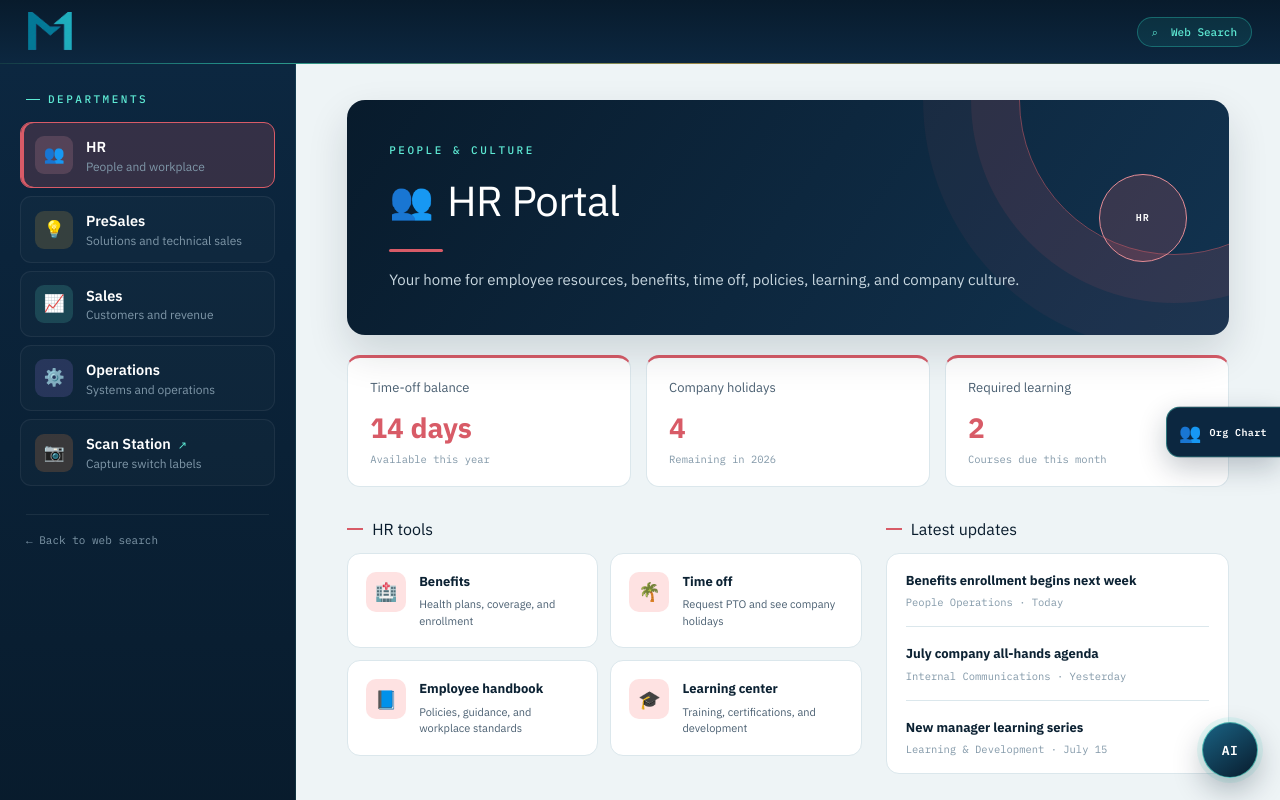
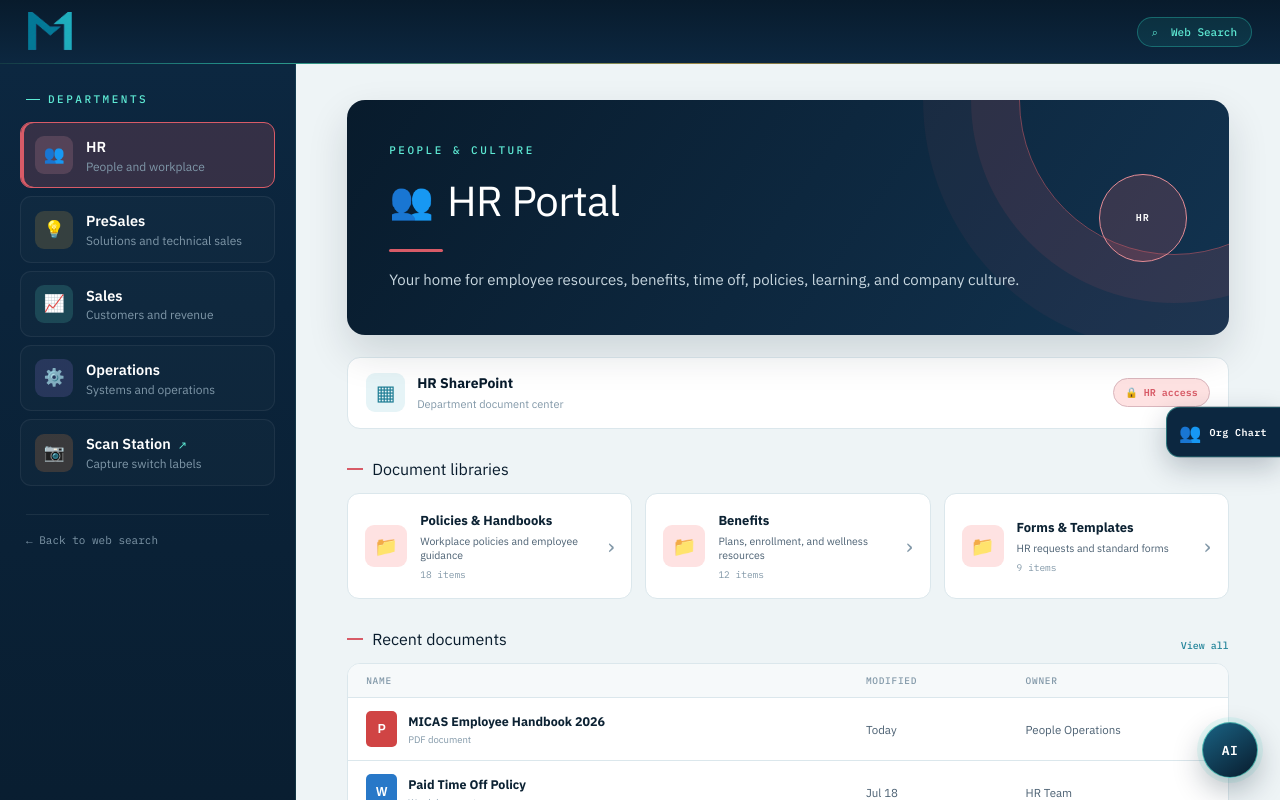
Before and after one commit to vihpol/internal-website, a Next.js app in the folder frontend/: page /hr in a window 1280 px wide. Shown: the top 800 px of the page. Built offline with nearby package versions, Linux system fonts and the light colour scheme.

Commit message:
Add mock SharePoint department libraries

```diff
--- a/frontend/src/app/components/DepartmentPortal.tsx
+++ b/frontend/src/app/components/DepartmentPortal.tsx
@@ -12,6 +12,8 @@ export type PortalData = {
   highlights: { label: string; value: string; note: string }[];
   tools: { icon: string; title: string; description: string }[];
   updates: { title: string; meta: string }[];
+  libraries: { icon: string; title: string; description: string; items: number }[];
+  documents: { type: "Word" | "Excel" | "PowerPoint" | "PDF"; title: string; modified: string; owner: string }[];
 };
 
 const navigation = [
@@ -60,36 +62,37 @@ export default function DepartmentPortal({ data }: { data: PortalData }) {
             <span className="department-page-badge">{data.name}</span>
           </header>
 
-          <section className="department-highlights" aria-label={`${data.name} highlights`}>
-            {data.highlights.map((item) => (
-              <article key={item.label}>
-                <p>{item.label}</p><strong>{item.value}</strong><small>{item.note}</small>
-              </article>
-            ))}
+          <section className="sharepoint-toolbar" aria-label="Document library controls">
+            <div><span className="sharepoint-grid-mark" aria-hidden="true">▦</span><div><strong>{data.name} SharePoint</strong><small>Department document center</small></div></div>
+            <span className="sharepoint-access">🔒 {data.name} access</span>
           </section>
 
-          <div className="department-grid">
-            <section>
-              <div className="department-section-heading"><span /> <h2>{data.name} tools</h2></div>
-              <div className="department-tools">
-                {data.tools.map((tool) => (
-                  <button key={tool.title} type="button">
-                    <span aria-hidden="true">{tool.icon}</span>
-                    <span><strong>{tool.title}</strong><small>{tool.description}</small></span>
+          <section className="sharepoint-libraries" aria-label={`${data.name} document libraries`}>
+            <div className="department-section-heading"><span /> <h2>Document libraries</h2></div>
+            <div className="sharepoint-library-grid">
+              {data.libraries.map((library) => (
+                <button type="button" key={library.title}>
+                  <span className="sharepoint-folder" aria-hidden="true">{library.icon}</span>
+                  <span><strong>{library.title}</strong><small>{library.description}</small><em>{library.items} items</em></span>
+                  <b aria-hidden="true">›</b>
                 </button>
               ))}
             </div>
           </section>
 
-            <section>
-              <div className="department-section-heading"><span /> <h2>Latest updates</h2></div>
-              <div className="department-updates">
-                {data.updates.map((update) => (
-                  <article key={update.title}><strong>{update.title}</strong><small>{update.meta}</small></article>
+          <section className="sharepoint-recent" aria-label="Recent documents">
+            <div className="sharepoint-list-heading"><div className="department-section-heading"><span /> <h2>Recent documents</h2></div><button type="button">View all</button></div>
+            <div className="sharepoint-table" role="table" aria-label={`${data.name} recent documents`}>
+              <div className="sharepoint-row sharepoint-row-head" role="row"><span>Name</span><span>Modified</span><span>Owner</span></div>
+              {data.documents.map((document) => (
+                <button className="sharepoint-row" type="button" role="row" key={document.title}>
+                  <span className="sharepoint-file"><i className={`file-${document.type.toLowerCase()}`}>{document.type.charAt(0)}</i><span><strong>{document.title}</strong><small>{document.type} document</small></span></span>
+                  <span>{document.modified}</span><span>{document.owner}</span>
+                </button>
               ))}
             </div>
+            <p className="sharepoint-notice">🔐 Mock content only. A future Microsoft 365 connection will use each employee&apos;s existing SharePoint permissions.</p>
           </section>
-          </div>
         </section>
       </div>
       <OrgChartPopup />
--- a/frontend/src/app/globals.css
+++ b/frontend/src/app/globals.css
@@ -216,6 +216,44 @@ input.gsc-input { min-height: 54px !important; padding: 0 20px !important; backg
 .department-updates strong { font-size: 13px; }
 .department-updates small { margin-top: 5px; color: var(--soft); font: 400 10.5px "IBM Plex Mono", monospace; }
 
+.sharepoint-toolbar { display: flex; align-items: center; justify-content: space-between; gap: 20px; margin-top: 22px; padding: 15px 18px; border: 1px solid var(--line); border-radius: 13px; background: white; }
+.sharepoint-toolbar > div { display: flex; align-items: center; gap: 12px; }
+.sharepoint-grid-mark { display: grid; width: 39px; height: 39px; place-items: center; border-radius: 9px; background: #e6f4f7; color: #197a92; font-size: 21px; }
+.sharepoint-toolbar strong, .sharepoint-toolbar small { display: block; }
+.sharepoint-toolbar strong { color: var(--navy-950); font-size: 14px; }
+.sharepoint-toolbar small { margin-top: 2px; color: var(--soft); font-size: 11px; }
+.sharepoint-access { padding: 7px 11px; border: 1px solid color-mix(in srgb, var(--department-accent) 35%, var(--line)); border-radius: 999px; background: var(--department-soft); color: var(--department-accent); font: 600 10px "IBM Plex Mono", monospace; }
+.sharepoint-libraries, .sharepoint-recent { margin-top: 28px; }
+.sharepoint-library-grid { display: grid; grid-template-columns: repeat(3, 1fr); gap: 13px; }
+.sharepoint-library-grid button { display: flex; align-items: center; gap: 13px; min-width: 0; padding: 17px; border: 1px solid var(--line); border-radius: 12px; background: white; color: var(--ink); cursor: pointer; text-align: left; transition: .18s ease; }
+.sharepoint-library-grid button:hover { transform: translateY(-2px); border-color: color-mix(in srgb, var(--department-accent) 45%, var(--line)); box-shadow: 0 10px 24px rgba(12,39,64,.07); }
+.sharepoint-folder { display: grid; width: 42px; height: 42px; flex: 0 0 auto; place-items: center; border-radius: 9px; background: var(--department-soft); font-size: 19px; }
+.sharepoint-library-grid button > span:nth-child(2) { min-width: 0; flex: 1; }
+.sharepoint-library-grid strong, .sharepoint-library-grid small, .sharepoint-library-grid em { display: block; }
+.sharepoint-library-grid strong { overflow: hidden; font-size: 13px; text-overflow: ellipsis; white-space: nowrap; }
+.sharepoint-library-grid small { margin-top: 4px; color: var(--muted); font-size: 10.5px; line-height: 1.35; }
+.sharepoint-library-grid em { margin-top: 6px; color: var(--soft); font: normal 9.5px "IBM Plex Mono", monospace; }
+.sharepoint-library-grid b { color: var(--soft); font-size: 22px; font-weight: 400; }
+.sharepoint-list-heading { display: flex; align-items: center; justify-content: space-between; }
+.sharepoint-list-heading > button { border: 0; background: transparent; color: #23849a; cursor: pointer; font: 500 10px "IBM Plex Mono", monospace; }
+.sharepoint-table { overflow: hidden; border: 1px solid var(--line); border-radius: 13px; background: white; }
+.sharepoint-row { display: grid; width: 100%; grid-template-columns: minmax(260px, 1.7fr) minmax(100px, .5fr) minmax(150px, .65fr); align-items: center; gap: 18px; padding: 13px 18px; border: 0; border-bottom: 1px solid var(--line); background: white; color: var(--muted); font-size: 11.5px; text-align: left; }
+button.sharepoint-row { cursor: pointer; }
+button.sharepoint-row:hover { background: #f4fafb; }
+.sharepoint-row:last-child { border-bottom: 0; }
+.sharepoint-row-head { padding-block: 10px; background: #f6f9fa; color: var(--soft); font: 500 9.5px "IBM Plex Mono", monospace; letter-spacing: .7px; text-transform: uppercase; }
+.sharepoint-file { display: flex; min-width: 0; align-items: center; gap: 11px; }
+.sharepoint-file i { display: grid; width: 31px; height: 36px; flex: 0 0 auto; place-items: center; border-radius: 5px; color: white; font: normal 700 12px Arial, sans-serif; }
+.sharepoint-file .file-word { background: #2878c8; }
+.sharepoint-file .file-excel { background: #218653; }
+.sharepoint-file .file-powerpoint { background: #d25a35; }
+.sharepoint-file .file-pdf { background: #d04444; }
+.sharepoint-file span { min-width: 0; }
+.sharepoint-file strong, .sharepoint-file small { display: block; overflow: hidden; text-overflow: ellipsis; white-space: nowrap; }
+.sharepoint-file strong { color: var(--ink); font-size: 12.5px; }
+.sharepoint-file small { margin-top: 2px; color: var(--soft); font-size: 9.5px; }
+.sharepoint-notice { margin: 11px 3px 0; color: var(--soft); font: 400 9.5px "IBM Plex Mono", monospace; }
+
 @media (max-width: 860px) {
   .portal-shell { grid-template-columns: 1fr; }
   .portal-sidebar { display: block; overflow-x: auto; padding: 16px; border-right: 0; border-bottom: 1px solid rgba(94,234,212,.1); }
@@ -228,6 +266,7 @@ input.gsc-input { min-height: 54px !important; padding: 0 20px !important; backg
   .department-content { padding: 24px 20px 48px; }
   .department-highlights { grid-template-columns: 1fr; }
   .department-grid { grid-template-columns: 1fr; }
+  .sharepoint-library-grid { grid-template-columns: 1fr; }
 }
 
 @media (max-width: 560px) {
@@ -248,6 +287,11 @@ input.gsc-input { min-height: 54px !important; padding: 0 20px !important; backg
   .org-chart-backdrop { padding: 10px; }
   .org-chart-dialog { width: 100%; max-height: 94vh; }
   .org-chart-canvas { padding: 15px; }
+  .sharepoint-toolbar { align-items: flex-start; flex-direction: column; }
+  .sharepoint-row { grid-template-columns: 1fr; gap: 5px; }
+  .sharepoint-row > span:nth-child(2)::before { content: "Modified: "; color: var(--soft); }
+  .sharepoint-row > span:nth-child(3)::before { content: "Owner: "; color: var(--soft); }
+  .sharepoint-row-head { display: none; }
   .wiki-launcher { right: 16px; bottom: 16px; }
   .wiki-popover { right: 16px; bottom: 84px; }
 }
--- a/frontend/src/app/hr/page.tsx
+++ b/frontend/src/app/hr/page.tsx
@@ -20,5 +20,16 @@ export default function HRPage() {
       { title: "July company all-hands agenda", meta: "Internal Communications · Yesterday" },
       { title: "New manager learning series", meta: "Learning & Development · July 15" },
     ],
+    libraries: [
+      { icon: "📁", title: "Policies & Handbooks", description: "Workplace policies and employee guidance", items: 18 },
+      { icon: "📁", title: "Benefits", description: "Plans, enrollment, and wellness resources", items: 12 },
+      { icon: "📁", title: "Forms & Templates", description: "HR requests and standard forms", items: 9 },
+    ],
+    documents: [
+      { type: "PDF", title: "MICAS Employee Handbook 2026", modified: "Today", owner: "People Operations" },
+      { type: "Word", title: "Paid Time Off Policy", modified: "Jul 18", owner: "HR Team" },
+      { type: "Excel", title: "2026 Holiday Calendar", modified: "Jul 12", owner: "People Operations" },
+      { type: "PowerPoint", title: "New Hire Orientation", modified: "Jul 8", owner: "HR Team" },
+    ],
   }} />;
 }
--- a/frontend/src/app/operations/page.tsx
+++ b/frontend/src/app/operations/page.tsx
@@ -20,5 +20,16 @@ export default function OperationsPage() {
       { title: "ERP maintenance scheduled Saturday", meta: "IT Operations · Yesterday" },
       { title: "Equipment return process updated", meta: "Business Operations · July 15" },
     ],
+    libraries: [
+      { icon: "📁", title: "Standard Procedures", description: "Approved operating procedures", items: 28 },
+      { icon: "📁", title: "Inventory & Assets", description: "Inventory records and asset documents", items: 19 },
+      { icon: "📁", title: "Shipping & Logistics", description: "Shipping, receiving, and returns", items: 14 },
+    ],
+    documents: [
+      { type: "Word", title: "Warehouse Receiving Procedure", modified: "Today", owner: "Facilities" },
+      { type: "Excel", title: "Network Equipment Inventory", modified: "Today", owner: "Operations" },
+      { type: "PDF", title: "Equipment Return Process", modified: "Jul 15", owner: "Business Operations" },
+      { type: "PowerPoint", title: "Operations Safety Training", modified: "Jul 9", owner: "Facilities" },
+    ],
   }} />;
 }
--- a/frontend/src/app/presales/page.tsx
+++ b/frontend/src/app/presales/page.tsx
@@ -20,5 +20,16 @@ export default function PreSalesPage() {
       { title: "SONiC compatibility matrix updated", meta: "Product Engineering · Yesterday" },
       { title: "Customer demonstration checklist v2", meta: "Demo Center · July 14" },
     ],
+    libraries: [
+      { icon: "📁", title: "Solution Designs", description: "Validated architectures and design guides", items: 26 },
+      { icon: "📁", title: "RFP Responses", description: "Approved technical response library", items: 34 },
+      { icon: "📁", title: "Demos & Labs", description: "Demo scripts, labs, and validation plans", items: 17 },
+    ],
+    documents: [
+      { type: "PDF", title: "800G Reference Architecture", modified: "Today", owner: "Solutions Engineering" },
+      { type: "Excel", title: "SONiC Compatibility Matrix", modified: "Yesterday", owner: "Product Engineering" },
+      { type: "PowerPoint", title: "Data Center Fabric Demo", modified: "Jul 17", owner: "Demo Center" },
+      { type: "Word", title: "RFP Technical Response Template", modified: "Jul 11", owner: "PreSales" },
+    ],
   }} />;
 }
--- a/frontend/src/app/sales/page.tsx
+++ b/frontend/src/app/sales/page.tsx
@@ -20,5 +20,16 @@ export default function SalesPage() {
       { title: "Enterprise pitch deck refreshed", meta: "Sales Enablement · Yesterday" },
       { title: "Partner registration process updated", meta: "Channel Sales · July 15" },
     ],
+    libraries: [
+      { icon: "📁", title: "Sales Enablement", description: "Pitch decks, battlecards, and playbooks", items: 31 },
+      { icon: "📁", title: "Pricing & Quotes", description: "Current price lists and quote templates", items: 15 },
+      { icon: "📁", title: "Customer Resources", description: "Approved case studies and references", items: 22 },
+    ],
+    documents: [
+      { type: "Excel", title: "Q3 Approved Price List", modified: "Today", owner: "Revenue Operations" },
+      { type: "PowerPoint", title: "MICAS Enterprise Pitch Deck", modified: "Yesterday", owner: "Sales Enablement" },
+      { type: "Word", title: "Customer Quote Template", modified: "Jul 16", owner: "Deal Desk" },
+      { type: "PDF", title: "Customer Success Stories", modified: "Jul 10", owner: "Marketing" },
+    ],
   }} />;
 }
```
Lines whose indentation alone changed are shown as unchanged.
